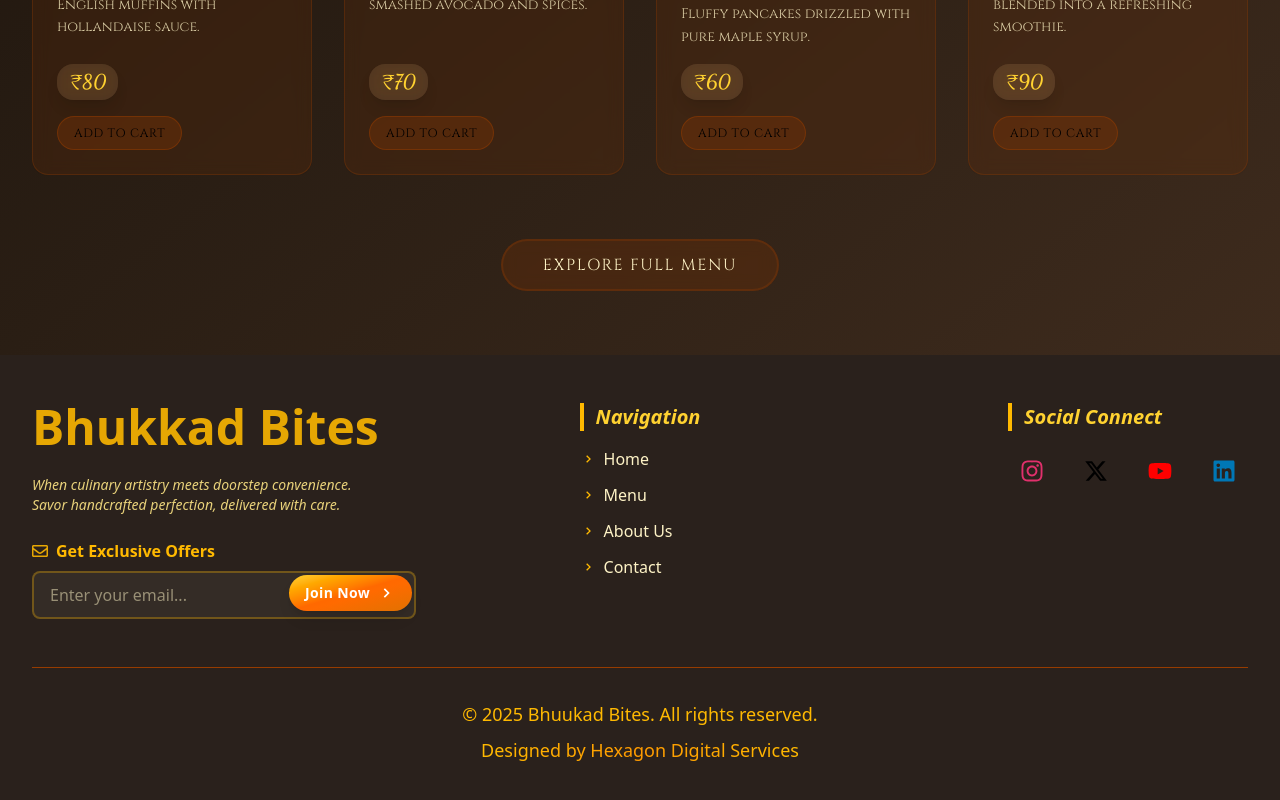
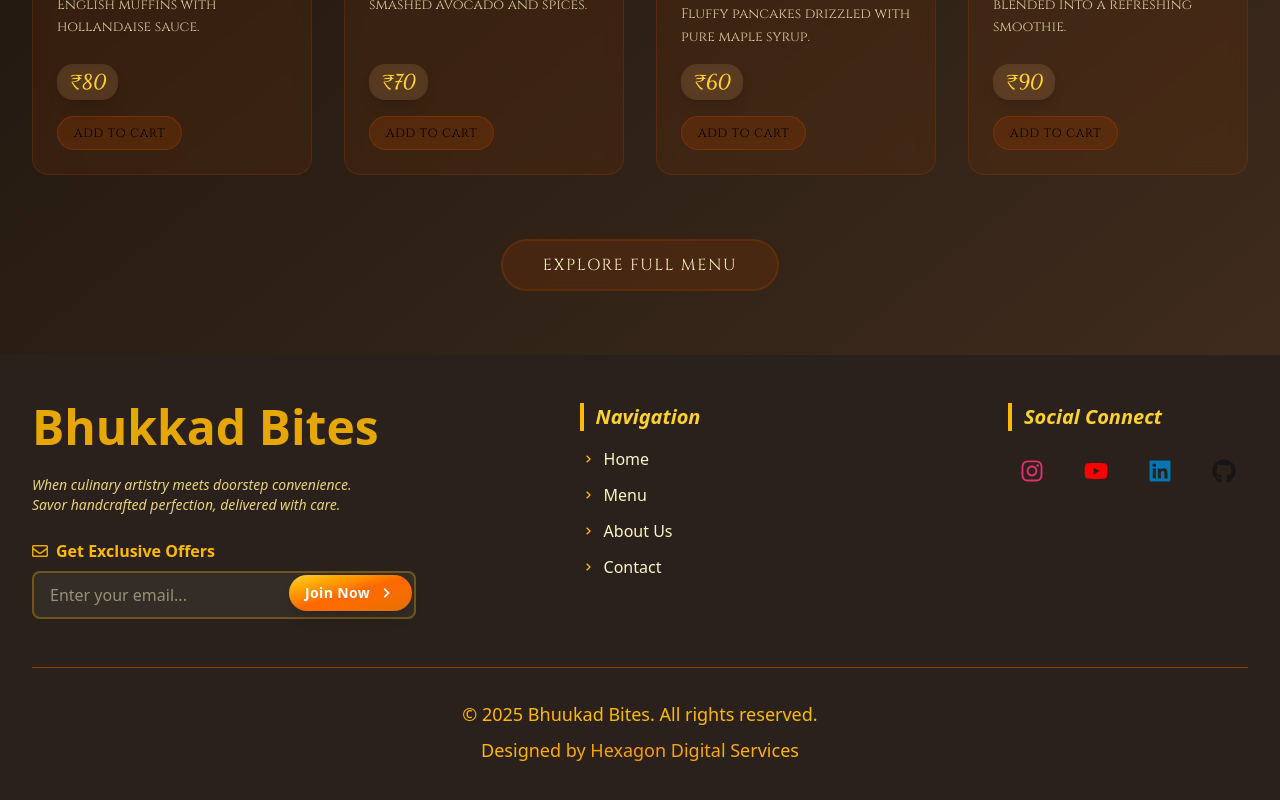
Before and after one commit to Divesh7238/Food_Delivery_app, a React (Vite) app in the folder frontend/: page / in a window 1280 px wide. Shown: the part 3219-4019 px from the top of the page. Built offline with nearby package versions, Linux system fonts and the light colour scheme.

Commit message:
Added Footer update

```diff
--- a/frontend/src/assets/dummydata.js
+++ b/frontend/src/assets/dummydata.js
@@ -1,6 +1,6 @@
 import { FaShippingFast, FaLeaf, FaHeart } from 'react-icons/fa';
 import { FaBolt, FaRegClock, FaCalendarCheck, FaFire } from 'react-icons/fa';
-import { FaInstagram, FaXTwitter, FaYoutube, FaLinkedin } from 'react-icons/fa6';
+import { FaInstagram, FaYoutube, FaLinkedin, FaGithub } from 'react-icons/fa6';
 import { FiUser, FiSmartphone, FiMail, FiHome } from 'react-icons/fi';
 import { FaUtensils } from 'react-icons/fa';
 import { GiChefToque, GiFoodTruck } from 'react-icons/gi';
@@ -156,12 +156,6 @@ export const socialIcons = [
         label: 'Instagram',
     },
     {
-        icon: FaXTwitter,
-        link: 'https://x.com/HexagonDService?t=Vv5ReZAIbXONqkq_O0ksWQ&s=09',
-        color: '#000000',
-        label: 'X',
-    },
-    {
         icon: FaYoutube,
         link: 'https://youtube.com/@hexagondigitalservices?si=UnBt0AHI-ChN5Mze',
         color: '#FF0000',
@@ -172,6 +166,12 @@ export const socialIcons = [
         link: 'https://www.linkedin.com/in/divesh-singh-a29b4a323/',
         color: '#0077B5',
         label: 'LinkedIn',
+    },
+    {
+        icon: FaGithub,
+        link: 'https://github.com/Divesh7238',
+        color: '#171515',
+        label: 'GitHub',
     },
 ];
 
```
